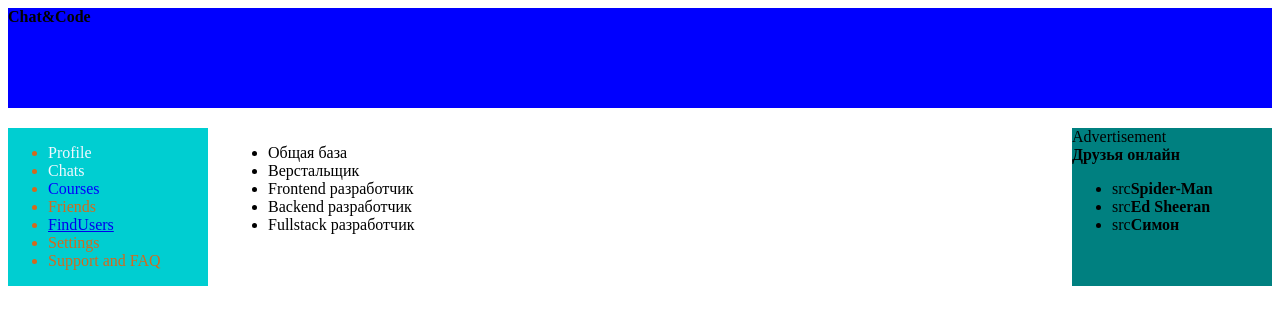
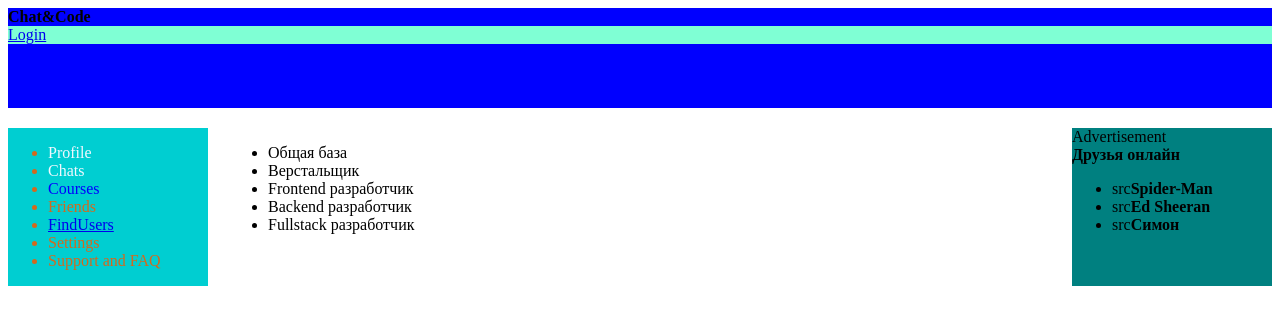
Before and after one commit to UnidentifiedRaccoon/ReactSocialNetwork, a React (Create React App) app: page /Courses in a window 1280 px wide. Shown: the top 324 px of the page. Built offline with nearby package versions, Linux system fonts and the light colour scheme; no server answers.

Commit message:
Авторизация с помощью отправки cookie на сервер
cookie берется с другого сайта, на котором мы уже авторизованны

```diff
--- a/src/App.jsx
+++ b/src/App.jsx
@@ -1,13 +1,13 @@
 import React from 'react';
 import {BrowserRouter, Route} from 'react-router-dom'
 import './App.css';
-import {Header} from './components/Header/Header.jsx'
 import {Navbar} from './components/Navbar/Navbar.jsx'
 import ProfileContainer from './components/Profile/ProfileContainer'
 import {Chats} from './components/Chats/Chats.jsx'
 import {Courses} from './components/Courses/Courses.jsx'
 import {SideBar} from './components/SideBar/SideBar.jsx'
 import FindUsersContainer from './components/FindUsers/FindUsersContainer'
+import HeaderContainer from './components/Header/HeaderContainer';
 
 
 
@@ -17,7 +17,7 @@
         <BrowserRouter>
 
             <div className='app-wrapper'>
-                <Header/>
+                <HeaderContainer/>
                 <Navbar/>
                 <div className='app-main-content'>
                     <Route path='/Profile/:userID?' render={ () => <ProfileContainer/>}/>
--- a/src/components/Header/Header.jsx
+++ b/src/components/Header/Header.jsx
@@ -1,12 +1,20 @@
 import React from 'react';
+import { NavLink } from 'react-router-dom';
 import cs from './Header.module.css'
 
-const Header = () => {
+const Header = (props) => {
     return (
-        <header className={cs.header}>
-            <b>Chat&Code</b>
-        </header>
-    )
+            <header className={cs.header}>
+                <b>Chat&Code</b>
+                <div className={cs.loginBlock}>
+                    {
+                        props.isAutorise
+                        ? <span>{props.login}</span>
+                        : <NavLink to='/login'>Login</NavLink>
+                    }
+                </div>
+            </header>
+        )
 }
 
-export {Header}
+export default Header;
--- a/src/components/Header/Header.module.css
+++ b/src/components/Header/Header.module.css
@@ -3,3 +3,7 @@
     grid-row: 1;
     background-color: blue;
 }
+
+.loginBlock {
+    background-color: aquamarine;
+}
--- /dev/null
+++ b/src/components/Header/HeaderContainer.jsx
@@ -0,0 +1,30 @@
+import React from 'react';
+import { connect } from 'react-redux';
+import Header from './Header'
+import {setAuthUserData} from '../../redux/reducers/auth-reducer'
+import Axios from 'axios';
+
+class HeaderAPIContainer extends React.Component {
+    componentDidMount() {
+        Axios.get('https://social-network.samuraijs.com/api/1.0/auth/me', {withCredentials: true})
+        .then(Response => {
+            if (Response.data.resultCode == 0) {
+                let {id, login, email} = Response.data.data;
+                this.props.setAuthUserData(id, login, email);
+            }
+        })
+    }
+    render() {
+         return <Header {...this.props}/>;
+    }
+
+}
+
+let mapStateToProps = (state) => ({
+    isAutorise: state.auth.isAutorise,
+    login: state.auth.login,
+})
+
+const HeaderContainer = connect(mapStateToProps, {setAuthUserData})(HeaderAPIContainer);
+
+export default HeaderContainer;
--- /dev/null
+++ b/src/redux/reducers/auth-reducer.js
@@ -0,0 +1,26 @@
+const SET_USER_DATA = 'SET-USER-DATA';
+
+let initialState = {
+    userId: null,
+    login: null,
+    email: null,
+    isAutorise: false,
+}
+
+const authReducer = (state = initialState, action) => {
+    switch (action.type) {
+        case SET_USER_DATA:
+            return ({
+                ...state,
+                ...action.data,
+                isAutorise: true,
+            });
+        default:
+            return state;
+    }
+
+}
+
+export const setAuthUserData = (userId, login, email) => ({type: SET_USER_DATA, data: {userId, login, email}})
+
+export default authReducer;
--- a/src/redux/store-redux.js
+++ b/src/redux/store-redux.js
@@ -4,6 +4,7 @@
 import findUsersPageReducer from './reducers/findUsersPage-reducer'
 import coursesPageReducer from './reducers/coursesPage-reducer'
 import sideBarReducer from './reducers/sideBar-reducer'
+import authReducer from "./reducers/auth-reducer"
 
 
 let reducers = combineReducers({
@@ -12,6 +13,7 @@
         findUsersPage: findUsersPageReducer,
         coursesPage: coursesPageReducer,
         sideBar: sideBarReducer,
+        auth: authReducer
     }
 );
 
```
